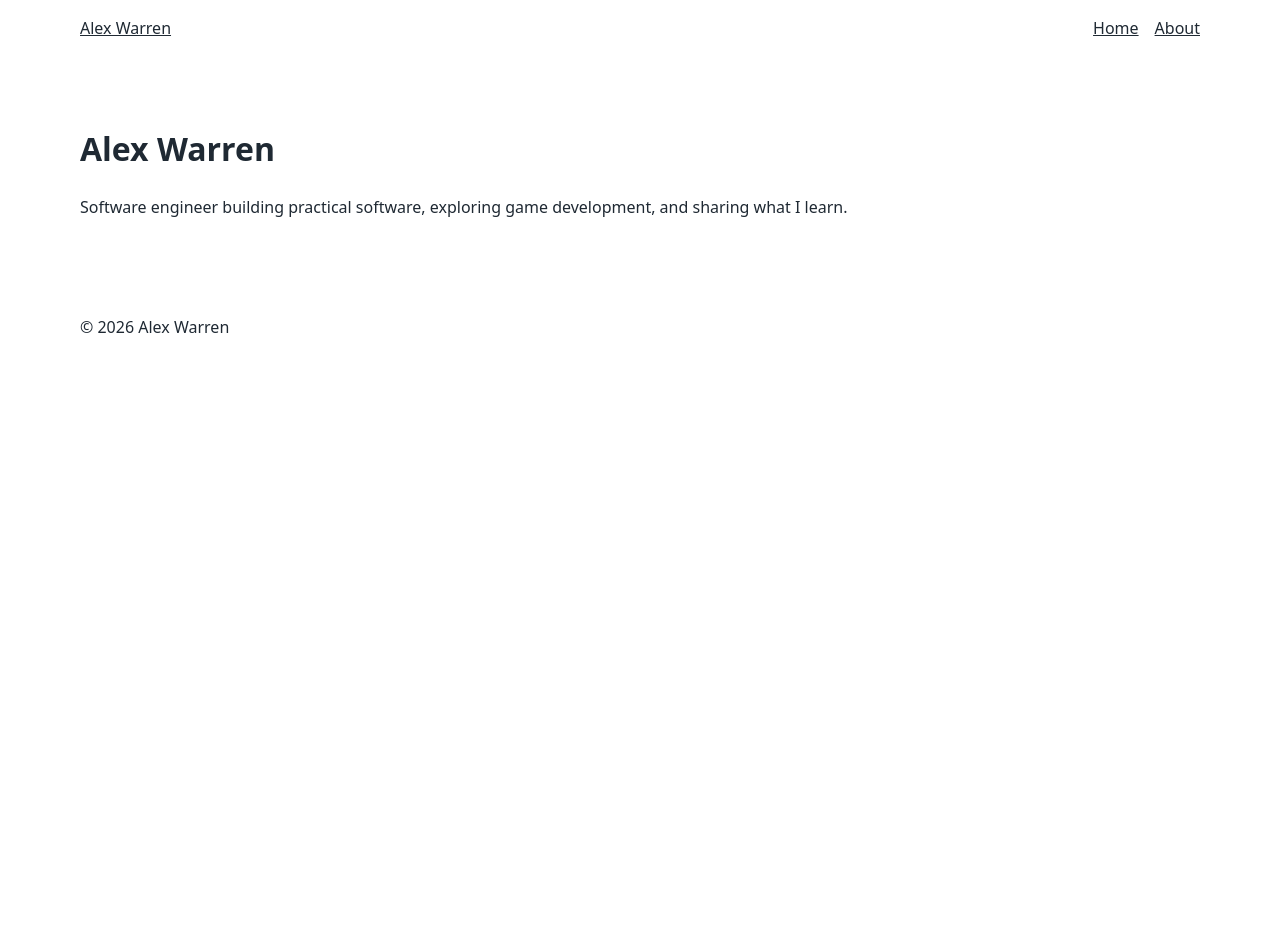
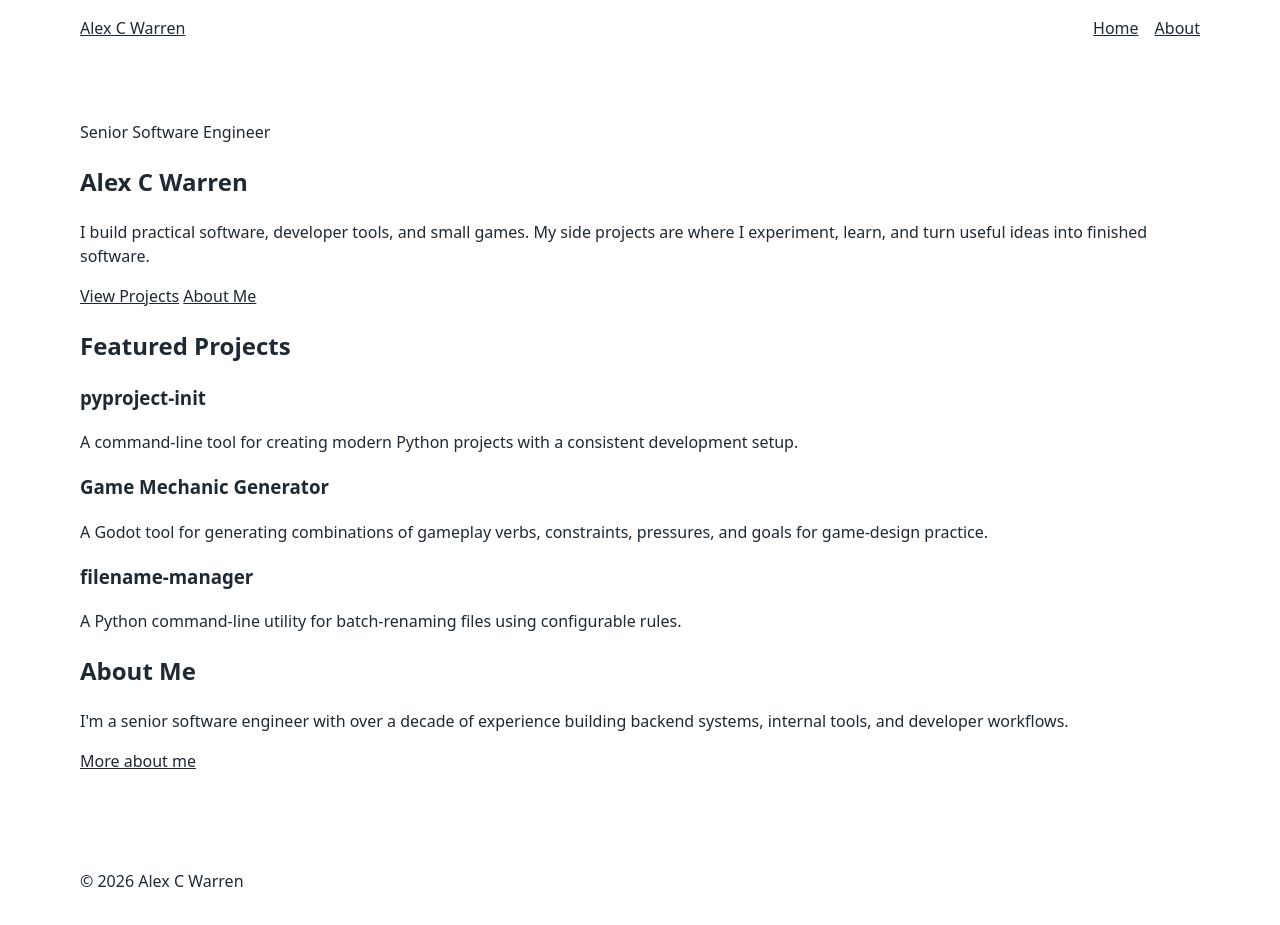
Before and after one commit to alexcwarren/alexcwarren.github.io, an Astro site in the folder astro/: page / in a window 1280 px wide. Before the commit the page ends 800 px from the top, so only its background shows below. Built offline with nearby package versions, Linux system fonts and the light colour scheme; Astro itself is replaced by a stand-in of ours.

Commit message:
refactor: add reusable project card component

```diff
--- a/astro/src/components/Footer.astro
+++ b/astro/src/components/Footer.astro
@@ -1,3 +1,3 @@
 <footer>
-  <p>&copy; {new Date().getFullYear()} Alex Warren</p>
+  <p>&copy; {new Date().getFullYear()} Alex C Warren</p>
 </footer>
--- a/astro/src/components/Header.astro
+++ b/astro/src/components/Header.astro
@@ -1,6 +1,6 @@
 <header>
   <nav aria-label="Primary">
-    <a href="/">Alex Warren</a>
+    <a href="/">Alex C Warren</a>
 
     <ul>
       <li><a href="/">Home</a></li>
--- /dev/null
+++ b/astro/src/components/ProjectCard.astro
@@ -0,0 +1,13 @@
+---
+interface Props {
+  name: string;
+  summary: string;
+}
+
+const { name, summary } = Astro.props;
+---
+
+<article>
+  <h3>{name}</h3>
+  <p>{summary}</p>
+</article>
--- a/astro/src/pages/about.astro
+++ b/astro/src/pages/about.astro
@@ -3,8 +3,8 @@ import BaseLayout from "../layouts/BaseLayout.astro";
 ---
 
 <BaseLayout
-  title="About | Alex Warren"
-  description="Learn about Alex Warren, his software engineering background, independent projects, and interest in game development."
+  title="About | Alex C Warren"
+  description="Learn about Alex C Warren, his software engineering background, independent projects, and interest in game development."
 >
   <main>
     <h1>About Me</h1>
--- a/astro/src/pages/index.astro
+++ b/astro/src/pages/index.astro
@@ -1,17 +1,59 @@
 ---
 import BaseLayout from "../layouts/BaseLayout.astro";
+import ProjectCard from "../components/ProjectCard.astro";
 ---
 
 <BaseLayout
-  title="Alex Warren | Software Engineer"
-  description="Alex Warren is a software engineer building developer tools, independent software, and games."
+  title="Alex C Warren | Software Engineer"
+  description="Alex C Warren is a software engineer building developer tools, independent software, and games."
 >
   <main>
-    <h1>Alex Warren</h1>
+    <section>
+      <p>Senior Software Engineer</p>
+      <h1>Alex C Warren</h1>
 
-    <p>
-      Software engineer building practical software,
-      exploring game development, and sharing what I learn.
-    </p>
+      <p>
+        I build practical software, developer tools, and small games.
+        My side projects are where I experiment, learn, and turn useful
+        ideas into finished software.
+      </p>
+
+      <p>
+        <a href="/projects/">View Projects</a>
+        <a href="/about/">About Me</a>
+      </p>
+    </section>
+
+    <section aria-labelledby="featured-projects">
+      <h2 id="featured-projects">Featured Projects</h2>
+
+      <ProjectCard
+        name="pyproject-init"
+        summary="A command-line tool for creating modern Python projects with a consistent development setup."
+      />
+
+      <ProjectCard
+        name="Game Mechanic Generator"
+        summary="A Godot tool for generating combinations of gameplay verbs, constraints, pressures, and goals for game-design practice."
+      />
+
+      <ProjectCard
+        name="filename-manager"
+        summary="A Python command-line utility for batch-renaming files using configurable rules."
+      />
+    </section>
+
+    <section>
+      <h2>About Me</h2>
+
+      <p>
+        I'm a senior software engineer with over a decade of experience
+        building backend systems, internal tools, and developer workflows.
+      </p>
+
+      <p>
+        <a href="/about/">More about me</a>
+      </p>
+    </section>
   </main>
 </BaseLayout>
```
Also changed, not shown: astro/src/pages/projects/index.astro (added, +13 -0 lines).
